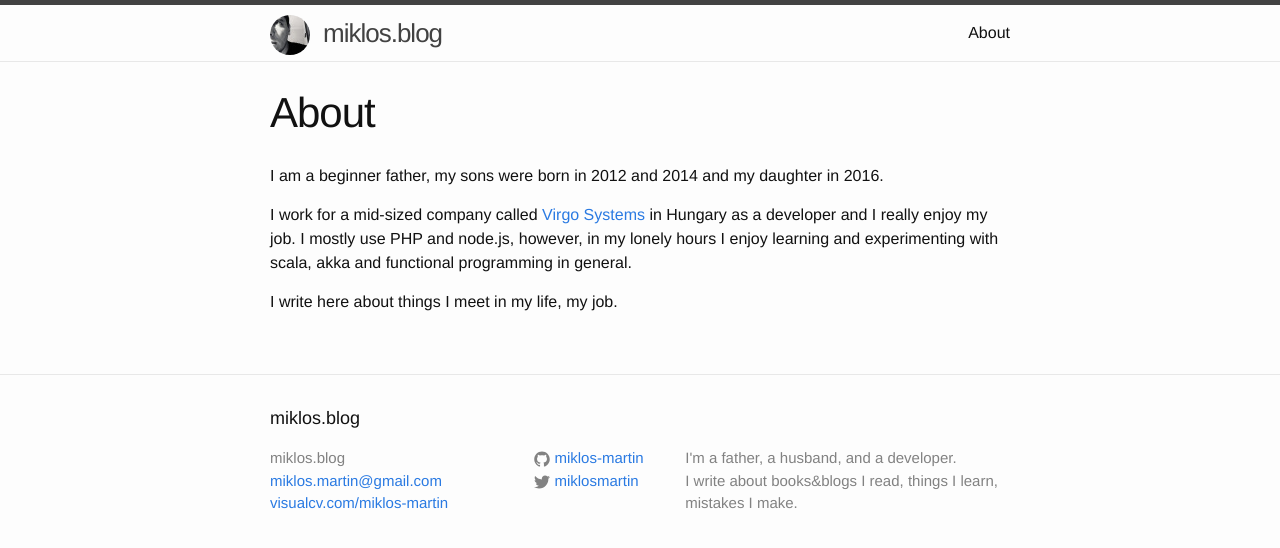
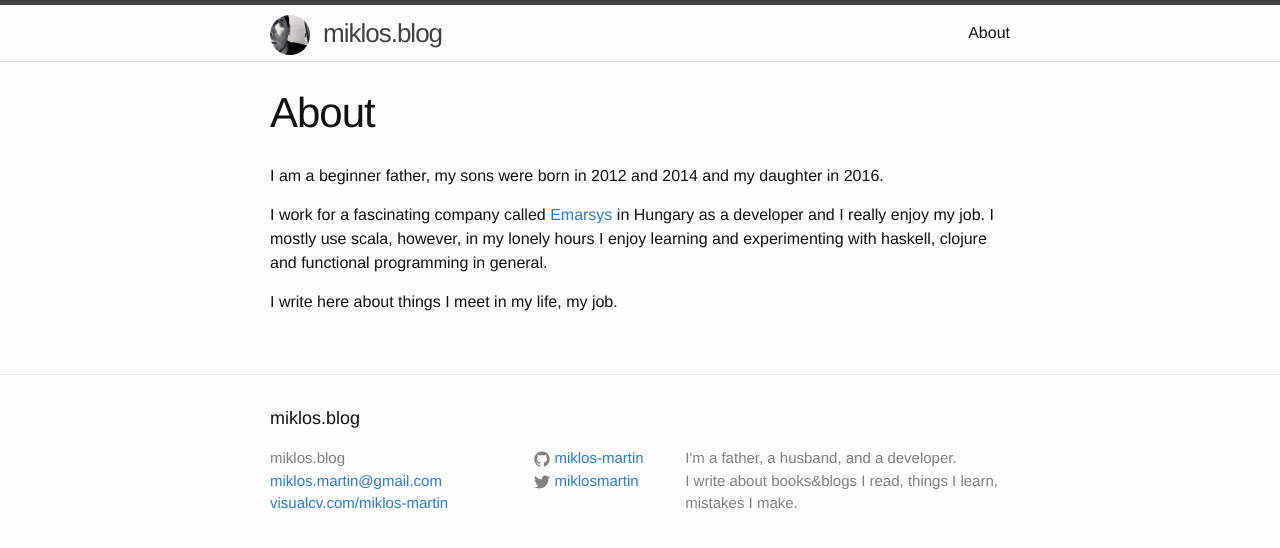
Before and after one commit to miklos-martin/miklos-martin.github.io, a Jekyll site: the page built from about.md, in a window 1280 px wide. Shown: the top 548 px of the page. Built offline with Jekyll 4.4.1, drawn with Linux system fonts in a browser that asks for light colours.

Commit message:
who do I work for, what do I do

```diff
--- a/about.md
+++ b/about.md
@@ -6,6 +6,6 @@ permalink: /about/
 
 I am a beginner father, my sons were born in 2012 and 2014 and my daughter in 2016.
 
-I work for a mid-sized company called [Virgo Systems](http://www.virgo.systems/){:target="_blank"} in Hungary as a developer and I really enjoy my job. I mostly use PHP and node.js, however, in my lonely hours I enjoy learning and experimenting with scala, akka and functional programming in general.
+I work for a fascinating company called [Emarsys](https://www.emarsys.com){:target="_blank"} in Hungary as a developer and I really enjoy my job. I mostly use scala, however, in my lonely hours I enjoy learning and experimenting with haskell, clojure and functional programming in general.
 
 I write here about things I meet in my life, my job.
```
